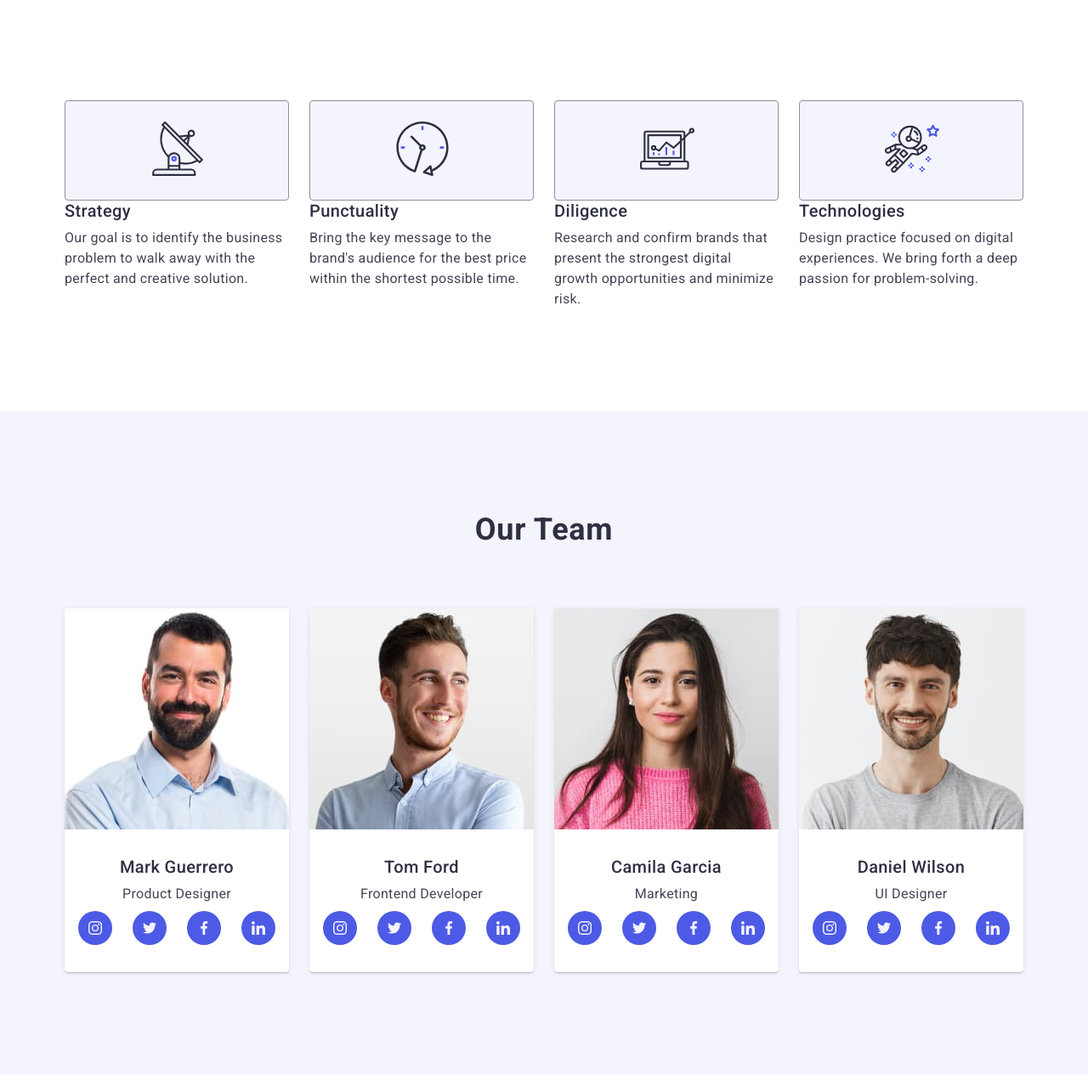
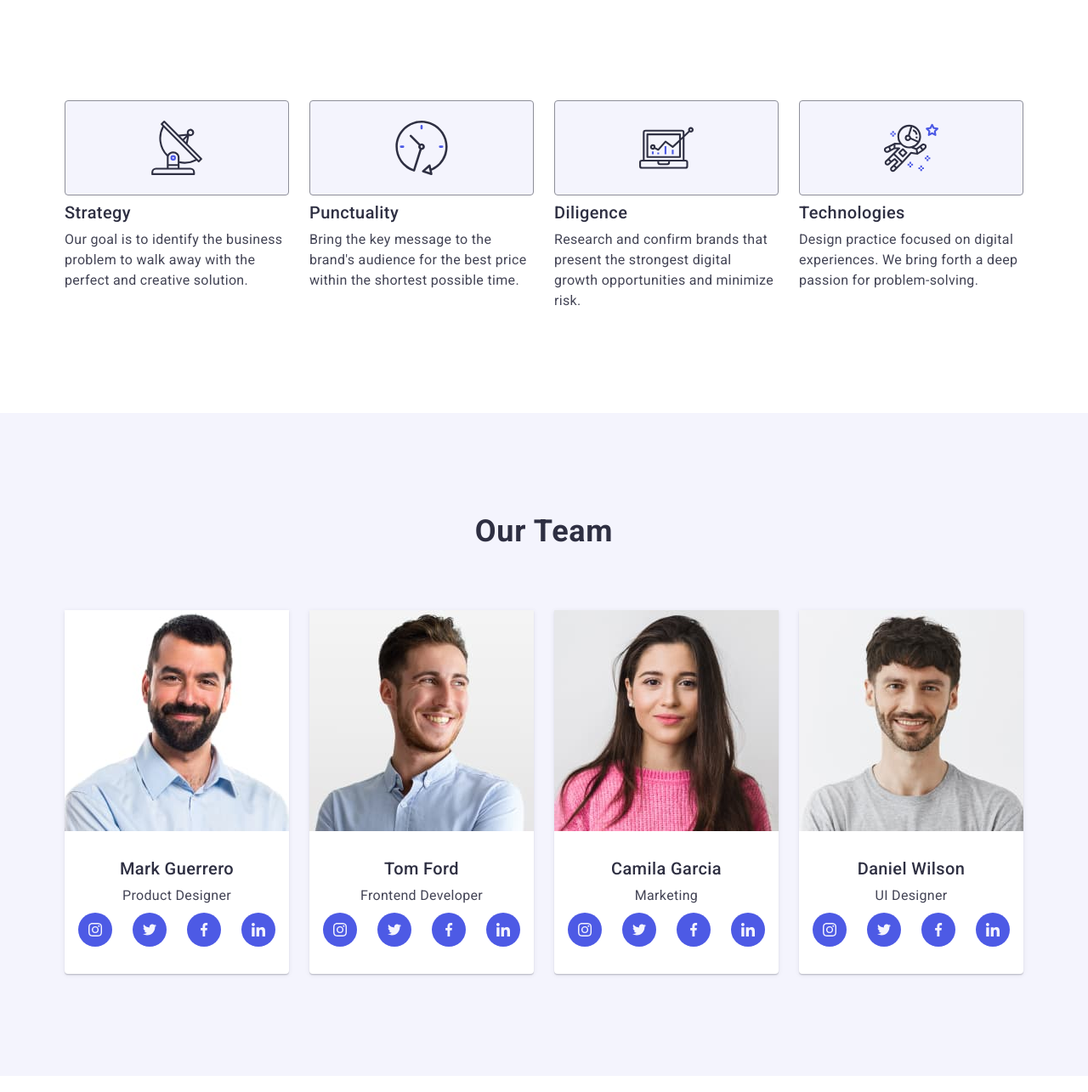
Before and after one commit to GOIT-Serhii/goit-mark-up-hw-04, a plain HTML site: page index.html in a window 1280 px wide. Shown: the part 675-1960 px from the top of the page at 85% size. Drawn offline with nearby package versions, Linux system fonts and the light colour scheme.

Commit message:
hw04 another try

```diff
--- a/css/style.css
+++ b/css/style.css
@@ -192,7 +192,7 @@ font-family: "Raleway", sans-serif;
     margin-top: 48px;
     border: none;
     border-radius: 4px;
-    transition: baclround-color 250ms cubic-bezier(0.4, 0, 0.2, 1);
+    transition: background-color 250ms cubic-bezier(0.4, 0, 0.2, 1);
 }
 .hero-button:hover, .hero-button:focus {
     background-color: #404BBF;
@@ -225,10 +225,14 @@ font-family: "Raleway", sans-serif;
 }
 
 .features-icon-container {
-    padding: 24px 100px;
     border: 1px solid #8e8f99;
     border-radius: 4px;
     background-color: #f4f4fd;
+    display: flex;
+    justify-content: center;
+    align-items: center;
+    height: 112px;
+    margin-bottom: 8px;
 }
 
 .features-icon {
@@ -287,7 +291,7 @@ font-family: "Raleway", sans-serif;
 .team-image {}
 
 .team-text-container {
-    padding: 32px 16px;
+    padding: 32px 0;
 }
 
 .team-subtitle {
@@ -413,9 +417,7 @@ font-family: "Raleway", sans-serif;
     letter-spacing: 0.02em;
     color: #f4f4fd;
     position: absolute;
-    padding-left: 32px;
-    padding-right: 32px;
-    padding-top: 40px;
+    padding: 40px 32px;
     background-color: #4d5ae5;
     top: 0;
     left: 0;
@@ -423,6 +425,7 @@ font-family: "Raleway", sans-serif;
     height: 100%;
     transform: translateY(100%);
     transition: transform 250ms cubic-bezier(0.4, 0, 0.2, 1);
+
 }
 
 .portfolio-list-item:hover .overlay {
```
